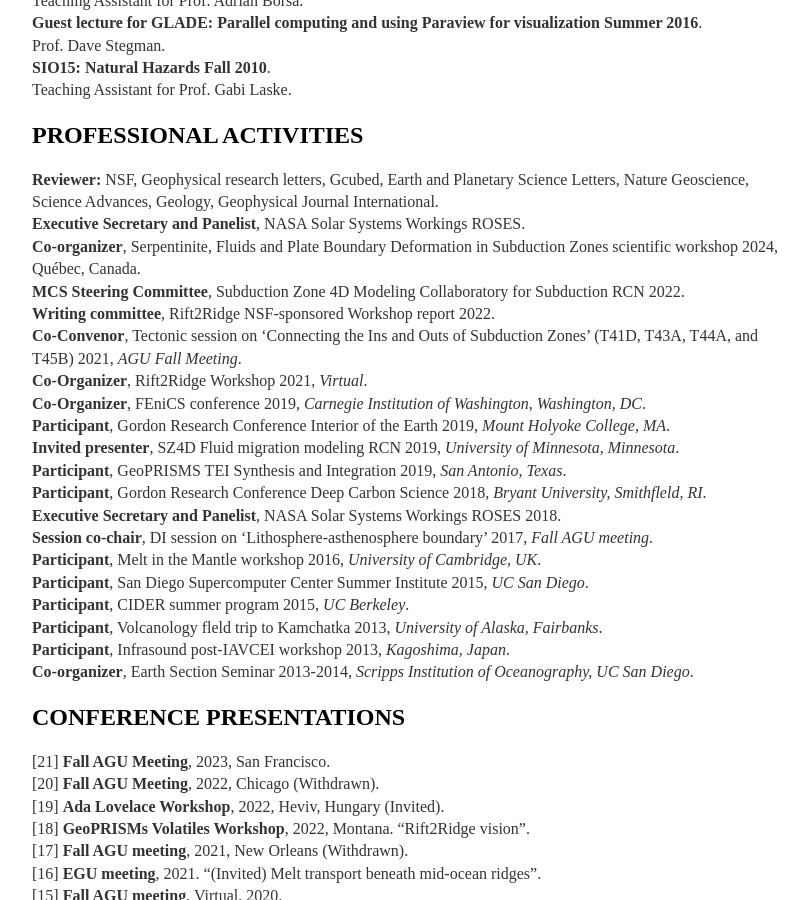
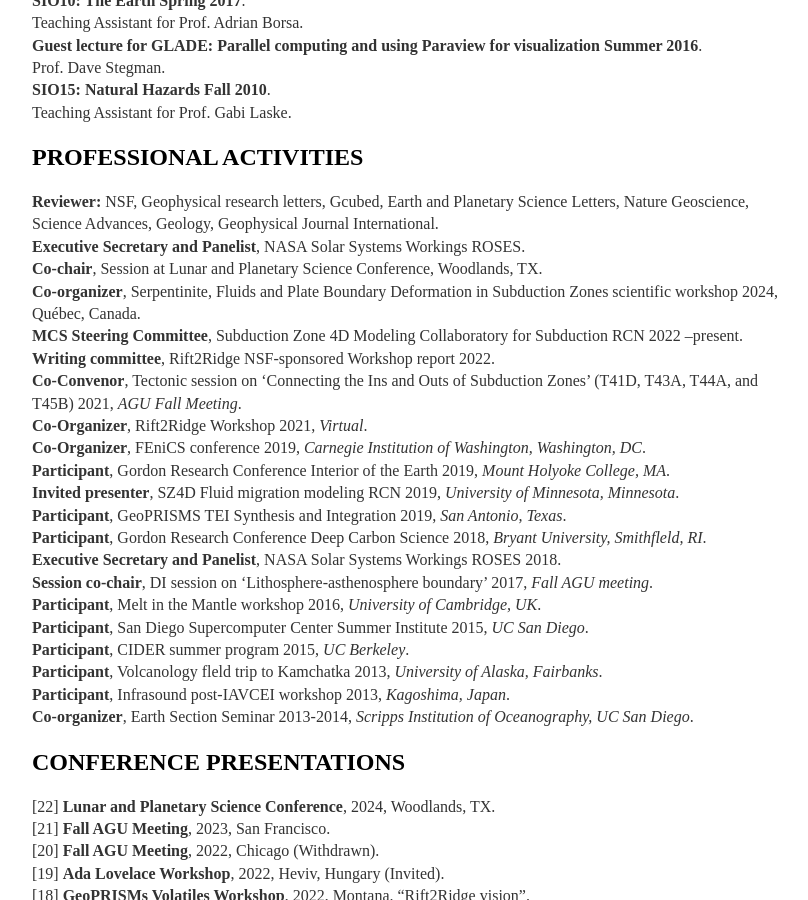
Before and after one commit to joycesim/joycesim.github.io, a Jekyll site: the page built from cv/index.md, in a window 1280 px wide and 900 px high, scrolled down 3678 px. Shown: the whole window, without its empty margins (224-1032 px from the left). Built offline with Jekyll 4.4.1, drawn with Linux system fonts in a browser that asks for light colours; some of the changed text lies outside the part shown.

Commit message:
Update index.md

```diff
--- a/cv/index.md
+++ b/cv/index.md
@@ -112,6 +112,7 @@
 [1] Fall AGU meeting, 2011.
 
 ## LEADERSHIP AND OUTREACH EXPERIENCE
+**First Gen Faculty inaugural cohort (Georgia Tech)** 2023-2024
 **Elected Postdoctoral representative at Carnegie Institution for Science** 2019 - 2020.
 **Women and Minorities in Science (SIO)** 2012 - 2017.
 **Team for Inclusion & Diversity in Education & Science (SIO)** 2012 - 2016.
@@ -140,8 +141,9 @@
 ## PROFESSIONAL ACTIVITIES
 **Reviewer:** NSF, Geophysical research letters, Gcubed, Earth and Planetary Science Letters, Nature Geoscience, Science Advances, Geology, Geophysical Journal International.
 **Executive Secretary and Panelist**, NASA Solar Systems Workings ROSES.
+**Co-chair**, Session at Lunar and Planetary Science Conference, Woodlands, TX.
 **Co-organizer**, Serpentinite, Fluids and Plate Boundary Deformation in Subduction Zones scientific workshop 2024, Québec, Canada.
-**MCS Steering Committee**, Subduction Zone 4D Modeling Collaboratory for Subduction RCN 2022.
+**MCS Steering Committee**, Subduction Zone 4D Modeling Collaboratory for Subduction RCN 2022 --present.
 **Writing committee**, Rift2Ridge NSF-sponsored Workshop report 2022.
 **Co-Convenor**, Tectonic session on 'Connecting the Ins and Outs of Subduction Zones' (T41D, T43A, T44A, and T45B) 2021, *AGU Fall Meeting*.
 **Co-Organizer**, Rift2Ridge Workshop 2021, *Virtual*.
@@ -160,6 +162,7 @@
 **Co-organizer**, Earth Section Seminar 2013-2014, *Scripps Institution of Oceanography, UC San Diego*.
 
 ## CONFERENCE PRESENTATIONS
+[22] **Lunar and Planetary Science Conference**, 2024, Woodlands, TX.
 [21] **Fall AGU Meeting**, 2023, San Francisco.
 [20] **Fall AGU Meeting**, 2022, Chicago (Withdrawn).
 [19] **Ada Lovelace Workshop**, 2022, Heviv, Hungary (Invited).
```
